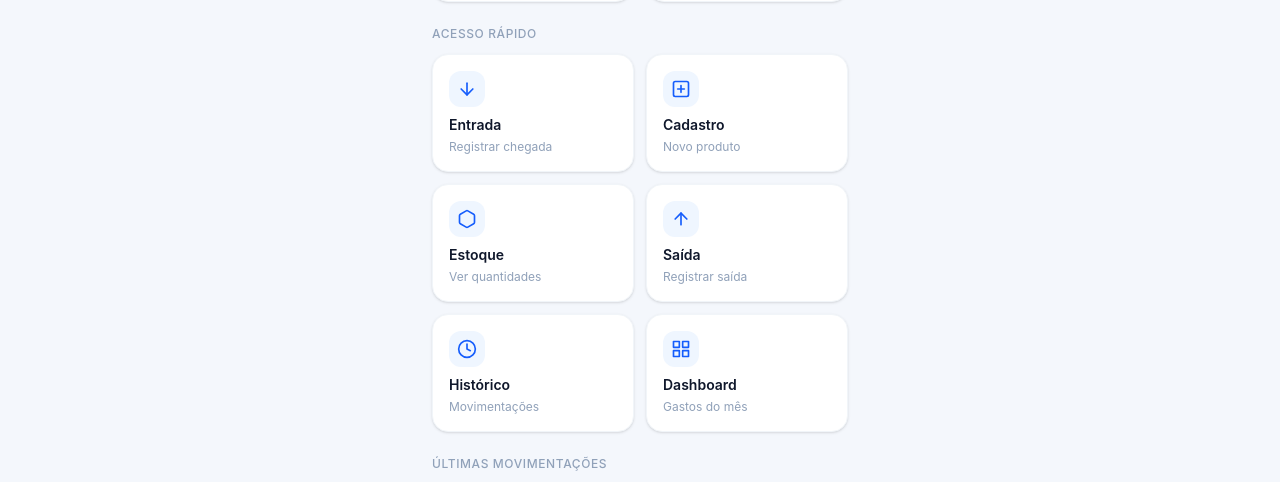
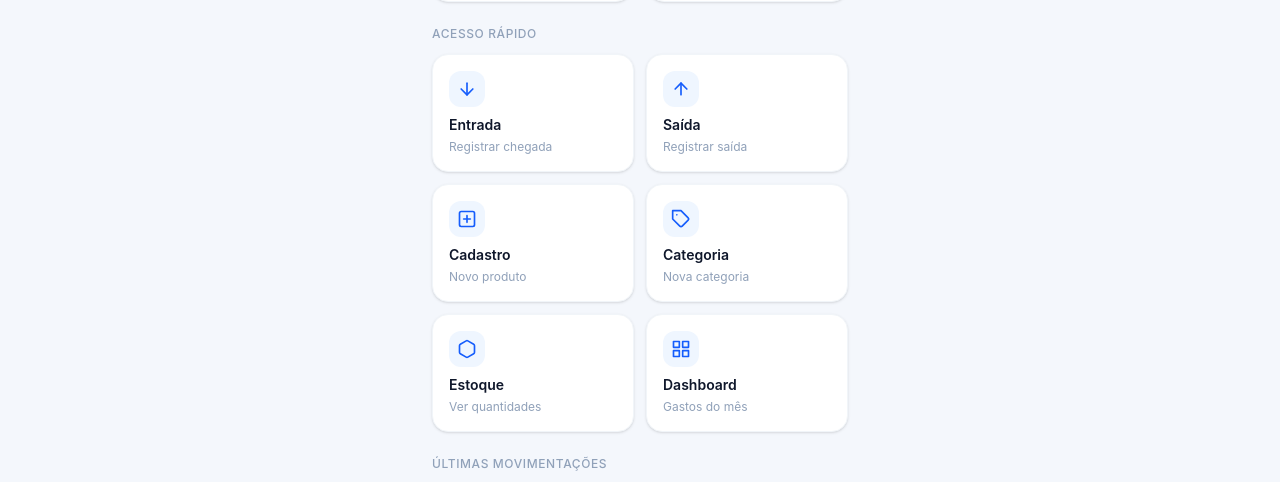
Before and after one commit to vicenteprf/StockFlow_frontend, a React (Vite) app: page /home in a window 1280 px wide. Shown: the part 235-717 px from the top of the page. Built offline with nearby package versions, Linux system fonts and the light colour scheme; no server answers; sample sign-in values are in the browser's storage.

Commit message:
feat: finaliza pagina home com logout, ordem de botoes e dados dinamicos

```diff
--- a/src/pages/home.tsx
+++ b/src/pages/home.tsx
@@ -6,7 +6,7 @@ import {
   FiPlusSquare,
   FiHexagon,
   FiArrowUp,
-  FiClock,
+  FiTag,
   FiGrid,
   FiAlertTriangle,
   FiLoader,
@@ -267,6 +267,21 @@ export default function HomePage() {
                 </Link>
 
                 <Link
+                  to={"/saida"}
+                  className="flex flex-col items-start gap-1 bg-white p-4 border border-slate-100 rounded-2xl shadow-sm hover:border-blue-500 hover:shadow-md transition cursor-pointer text-left"
+                >
+                  <div className="bg-blue-50 p-2 rounded-xl mb-1">
+                    <FiArrowUp size={20} className="text-blue-600" />
+                  </div>
+                  <h2 className="text-sm text-slate-900 font-semibold">
+                    Saída
+                  </h2>
+                  <p className="text-xs text-slate-400 font-normal">
+                    Registrar saída
+                  </p>
+                </Link>
+
+                <Link
                   to={"/produto"}
                   className="flex flex-col items-start gap-1 bg-white p-4 border border-slate-100 rounded-2xl shadow-sm hover:border-blue-500 hover:shadow-md transition cursor-pointer text-left"
                 >
@@ -282,6 +297,21 @@ export default function HomePage() {
                 </Link>
 
                 <Link
+                  to={"/categoria"}
+                  className="flex flex-col items-start gap-1 bg-white p-4 border border-slate-100 rounded-2xl shadow-sm hover:border-blue-500 hover:shadow-md transition cursor-pointer text-left"
+                >
+                  <div className="bg-blue-50 p-2 rounded-xl mb-1">
+                    <FiTag size={20} className="text-blue-600" />
+                  </div>
+                  <h2 className="text-sm text-slate-900 font-semibold">
+                    Categoria
+                  </h2>
+                  <p className="text-xs text-slate-400 font-normal">
+                    Nova categoria
+                  </p>
+                </Link>
+
+                <Link
                   to={"/estoque"}
                   className="flex flex-col items-start gap-1 bg-white p-4 border border-slate-100 rounded-2xl shadow-sm hover:border-blue-500 hover:shadow-md transition cursor-pointer text-left"
                 >
@@ -293,36 +323,6 @@ export default function HomePage() {
                   </h2>
                   <p className="text-xs text-slate-400 font-normal">
                     Ver quantidades
-                  </p>
-                </Link>
-
-                <Link
-                  to={"/saida"}
-                  className="flex flex-col items-start gap-1 bg-white p-4 border border-slate-100 rounded-2xl shadow-sm hover:border-blue-500 hover:shadow-md transition cursor-pointer text-left"
-                >
-                  <div className="bg-blue-50 p-2 rounded-xl mb-1">
-                    <FiArrowUp size={20} className="text-blue-600" />
-                  </div>
-                  <h2 className="text-sm text-slate-900 font-semibold">
-                    Saída
-                  </h2>
-                  <p className="text-xs text-slate-400 font-normal">
-                    Registrar saída
-                  </p>
-                </Link>
-
-                <Link
-                  to={"/historico"}
-                  className="flex flex-col items-start gap-1 bg-white p-4 border border-slate-100 rounded-2xl shadow-sm hover:border-blue-500 hover:shadow-md transition cursor-pointer text-left"
-                >
-                  <div className="bg-blue-50 p-2 rounded-xl mb-1">
-                    <FiClock size={20} className="text-blue-600" />
-                  </div>
-                  <h2 className="text-sm text-slate-900 font-semibold">
-                    Histórico
-                  </h2>
-                  <p className="text-xs text-slate-400 font-normal">
-                    Movimentações
                   </p>
                 </Link>
 
```
